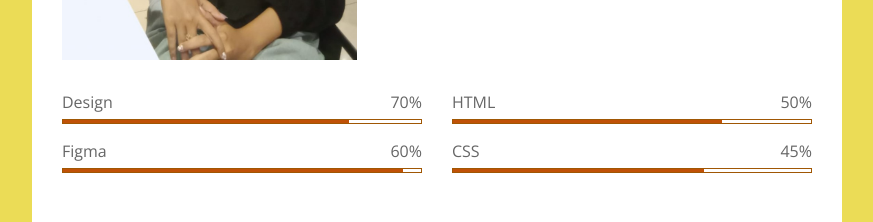
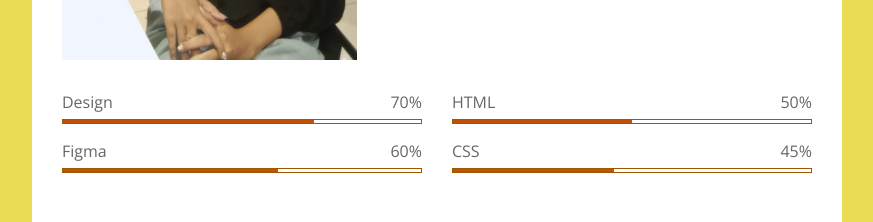
Before and after one commit to Meilyaatffh/meilyaatiffah.github.io, a plain HTML site: page index.html in a window 1280 px wide. Shown: the part 1020-1242 px from the top of the page, without its empty margins (368-1241 px from the left). Drawn offline with nearby package versions, Linux system fonts and the light colour scheme.

Commit message:
Update index.html

```diff
--- a/index.html
+++ b/index.html
@@ -113,7 +113,7 @@
                   <p>70%</p>
                 </div>
                 <div class="progress">
-                  <div class="progress-bar" role="progressbar" aria-valuenow="80" aria-valuemin="0" aria-valuemax="100">
+                  <div class="progress-bar" role="progressbar" aria-valuenow="70" aria-valuemin="0" aria-valuemax="100">
                   </div>
                 </div>
                 <div class="skill-name">
@@ -121,7 +121,7 @@
                   <p>60%</p>
                 </div>
                 <div class="progress">
-                  <div class="progress-bar" role="progressbar" aria-valuenow="95" aria-valuemin="0" aria-valuemax="100">
+                  <div class="progress-bar" role="progressbar" aria-valuenow="60" aria-valuemin="0" aria-valuemax="100">
                   </div>
                 </div>
               </div>
@@ -133,7 +133,7 @@
                   <p>50%</p>
                 </div>
                 <div class="progress">
-                  <div class="progress-bar" role="progressbar" aria-valuenow="75" aria-valuemin="0" aria-valuemax="100">
+                  <div class="progress-bar" role="progressbar" aria-valuenow="50" aria-valuemin="0" aria-valuemax="100">
                   </div>
                 </div>
                 <div class="skill-name">
@@ -141,7 +141,7 @@
                   <p>45%</p>
                 </div>
                 <div class="progress">
-                  <div class="progress-bar" role="progressbar" aria-valuenow="70" aria-valuemin="0" aria-valuemax="100">
+                  <div class="progress-bar" role="progressbar" aria-valuenow="45" aria-valuemin="0" aria-valuemax="100">
                   </div>
                 </div>
               </div>
```
